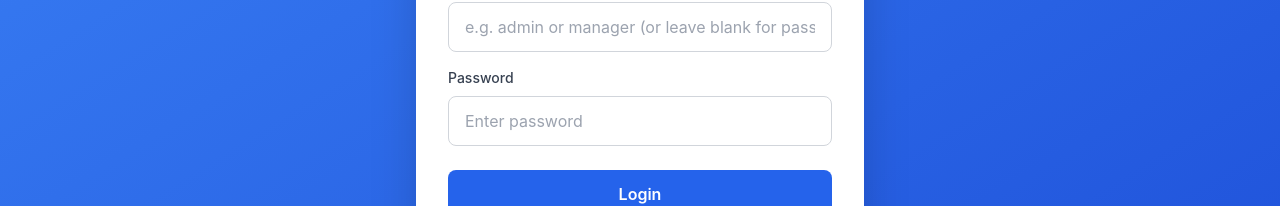
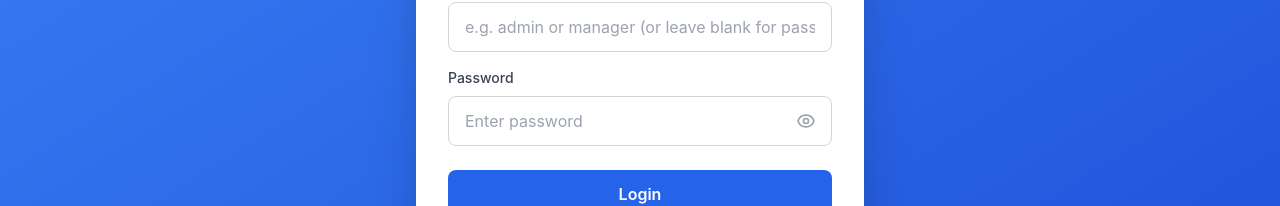
Before and after one commit to christianxphilip/payroll-app, a React (Vite) app in the folder frontend/: page /login in a window 1280 px wide. Shown: the part 354-560 px from the top of the page. Built offline with nearby package versions, Linux system fonts and the light colour scheme; no server answers.

Commit message:
Remove SSS/PhilHealth/PagIBIG lines from payslip deductions table and add show/hide password eye toggle button to login & employee modal

```diff
--- a/frontend/src/pages/EmployeePayslipViewPage.jsx
+++ b/frontend/src/pages/EmployeePayslipViewPage.jsx
@@ -202,18 +202,6 @@
             </div>
             <table className="w-full text-xs">
               <tbody className="divide-y divide-gray-100">
-                <tr>
-                  <td className="px-4 py-2 text-gray-600">SSS Contribution</td>
-                  <td className="px-4 py-2 font-semibold text-right">₱{formatCurrency(entry.sssContribution)}</td>
-                </tr>
-                <tr>
-                  <td className="px-4 py-2 text-gray-600">PhilHealth Contribution</td>
-                  <td className="px-4 py-2 font-semibold text-right">₱{formatCurrency(entry.philhealthContribution)}</td>
-                </tr>
-                <tr>
-                  <td className="px-4 py-2 text-gray-600">Pag-IBIG Contribution</td>
-                  <td className="px-4 py-2 font-semibold text-right">₱{formatCurrency(entry.pagibigContribution)}</td>
-                </tr>
                 {entry.withholdingTax > 0 && (
                   <tr>
                     <td className="px-4 py-2 text-gray-600">Withholding Tax</td>
@@ -228,7 +216,9 @@
                 )}
                 <tr className="bg-gray-50 font-bold border-t border-gray-200">
                   <td className="px-4 py-2.5 text-gray-900">TOTAL DEDUCTIONS</td>
-                  <td className="px-4 py-2.5 text-right text-rose-600">-₱{formatCurrency(entry.totalDeductions)}</td>
+                  <td className="px-4 py-2.5 text-right text-rose-600">
+                    -₱{formatCurrency(entry.totalDeductions !== undefined ? entry.totalDeductions : (entry.deductionsTotal || 0))}
+                  </td>
                 </tr>
               </tbody>
             </table>
--- a/frontend/src/pages/EmployeesPage.jsx
+++ b/frontend/src/pages/EmployeesPage.jsx
@@ -40,6 +40,7 @@
     username: '',
     password: ''
   });
+  const [showModalPassword, setShowModalPassword] = useState(false);
   const [message, setMessage] = useState({ type: '', text: '' });
   const [deleteConfirm, setDeleteConfirm] = useState({ isOpen: false, employeeName: null });
 
@@ -495,13 +496,32 @@
                 <label className="block text-xs font-medium text-gray-700 mb-1">
                   {editingEmployee ? 'New Password (leave blank to keep current)' : 'Password'}
                 </label>
-                <input
-                  type="password"
-                  placeholder={editingEmployee ? '••••••••' : 'Enter login password'}
-                  value={formData.password}
-                  onChange={(e) => setFormData({ ...formData, password: e.target.value })}
-                  className="w-full px-3 py-1.5 text-sm border border-gray-300 rounded-lg bg-white"
-                />
+                <div className="relative">
+                  <input
+                    type={showModalPassword ? 'text' : 'password'}
+                    placeholder={editingEmployee ? '••••••••' : 'Enter login password'}
+                    value={formData.password}
+                    onChange={(e) => setFormData({ ...formData, password: e.target.value })}
+                    className="w-full px-3 py-1.5 pr-10 text-sm border border-gray-300 rounded-lg bg-white"
+                  />
+                  <button
+                    type="button"
+                    onClick={() => setShowModalPassword(!showModalPassword)}
+                    className="absolute right-2 top-1/2 -translate-y-1/2 text-gray-400 hover:text-gray-600 focus:outline-none p-1"
+                    aria-label={showModalPassword ? 'Hide password' : 'Show password'}
+                  >
+                    {showModalPassword ? (
+                      <svg className="w-4 h-4" fill="none" stroke="currentColor" viewBox="0 0 24 24">
+                        <path strokeLinecap="round" strokeLinejoin="round" strokeWidth="2" d="M13.875 18.825A10.05 10.05 0 0112 19c-4.478 0-8.268-2.943-9.543-7a9.97 9.97 0 011.563-3.029m5.858-5.908a10.05 10.05 0 012.122-.363c4.478 0 8.268 2.943 9.543 7a10.025 10.025 0 01-4.132 5.411m-3.266 1.72a3 3 0 11-4.243-4.243m4.243 4.243L3 3l18 18" />
+                      </svg>
+                    ) : (
+                      <svg className="w-4 h-4" fill="none" stroke="currentColor" viewBox="0 0 24 24">
+                        <path strokeLinecap="round" strokeLinejoin="round" strokeWidth="2" d="M15 12a3 3 0 11-6 0 3 3 0 016 0z" />
+                        <path strokeLinecap="round" strokeLinejoin="round" strokeWidth="2" d="M2.458 12C3.732 7.943 7.523 5 12 5c4.478 0 8.268 2.943 9.542 7-1.274 4.057-5.064 7-9.542 7-4.477 0-8.268-2.943-9.542-7z" />
+                      </svg>
+                    )}
+                  </button>
+                </div>
               </div>
             </div>
           </div>
--- a/frontend/src/pages/LoginPage.jsx
+++ b/frontend/src/pages/LoginPage.jsx
@@ -9,6 +9,8 @@
   const [loading, setLoading] = useState(false);
   const { login } = useAuth();
   const navigate = useNavigate();
+
+  const [showPassword, setShowPassword] = useState(false);
 
   const handleSubmit = async (e) => {
     e.preventDefault();
@@ -57,15 +59,34 @@
             <label htmlFor="password" className="block text-sm font-medium text-gray-700 mb-2">
               Password
             </label>
+            <div className="relative">
               <input
-              type="password"
+                type={showPassword ? 'text' : 'password'}
                 id="password"
                 value={password}
                 onChange={(e) => setPassword(e.target.value)}
-              className="w-full px-4 py-3 border border-gray-300 rounded-lg focus:ring-2 focus:ring-blue-500 focus:border-transparent"
+                className="w-full px-4 py-3 pr-12 border border-gray-300 rounded-lg focus:ring-2 focus:ring-blue-500 focus:border-transparent"
                 placeholder="Enter password"
                 required
               />
+              <button
+                type="button"
+                onClick={() => setShowPassword(!showPassword)}
+                className="absolute right-3 top-1/2 -translate-y-1/2 text-gray-400 hover:text-gray-600 focus:outline-none p-1"
+                aria-label={showPassword ? 'Hide password' : 'Show password'}
+              >
+                {showPassword ? (
+                  <svg className="w-5 h-5" fill="none" stroke="currentColor" viewBox="0 0 24 24">
+                    <path strokeLinecap="round" strokeLinejoin="round" strokeWidth="2" d="M13.875 18.825A10.05 10.05 0 0112 19c-4.478 0-8.268-2.943-9.543-7a9.97 9.97 0 011.563-3.029m5.858-5.908a10.05 10.05 0 012.122-.363c4.478 0 8.268 2.943 9.543 7a10.025 10.025 0 01-4.132 5.411m-3.266 1.72a3 3 0 11-4.243-4.243m4.243 4.243L3 3l18 18" />
+                  </svg>
+                ) : (
+                  <svg className="w-5 h-5" fill="none" stroke="currentColor" viewBox="0 0 24 24">
+                    <path strokeLinecap="round" strokeLinejoin="round" strokeWidth="2" d="M15 12a3 3 0 11-6 0 3 3 0 016 0z" />
+                    <path strokeLinecap="round" strokeLinejoin="round" strokeWidth="2" d="M2.458 12C3.732 7.943 7.523 5 12 5c4.478 0 8.268 2.943 9.542 7-1.274 4.057-5.064 7-9.542 7-4.477 0-8.268-2.943-9.542-7z" />
+                  </svg>
+                )}
+              </button>
+            </div>
           </div>
 
           {error && (
```
Lines whose indentation alone changed are shown as unchanged.
